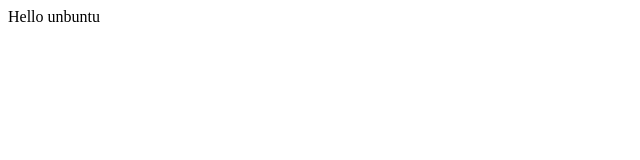
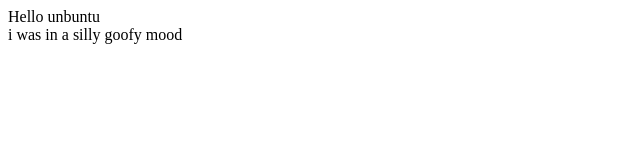
Before and after one commit to lewsive/demo-repo, a plain HTML site: page index.html in a window 1280 px wide. Shown: the whole page, without its empty margins (0-640 px from the left). Drawn offline with Linux system fonts and the light colour scheme.

Commit message:
goofy ah

```diff
--- a/index.html
+++ b/index.html
@@ -1 +1,2 @@
 <div>Hello unbuntu</div>
+<div>i was in a silly goofy mood</div>
```
